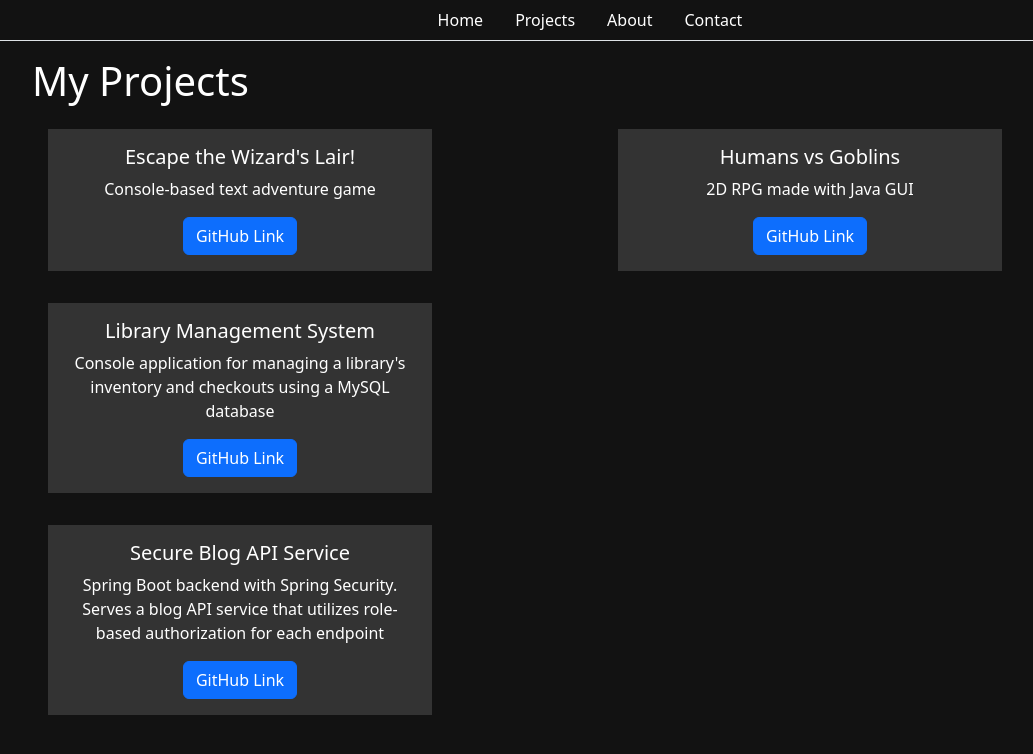
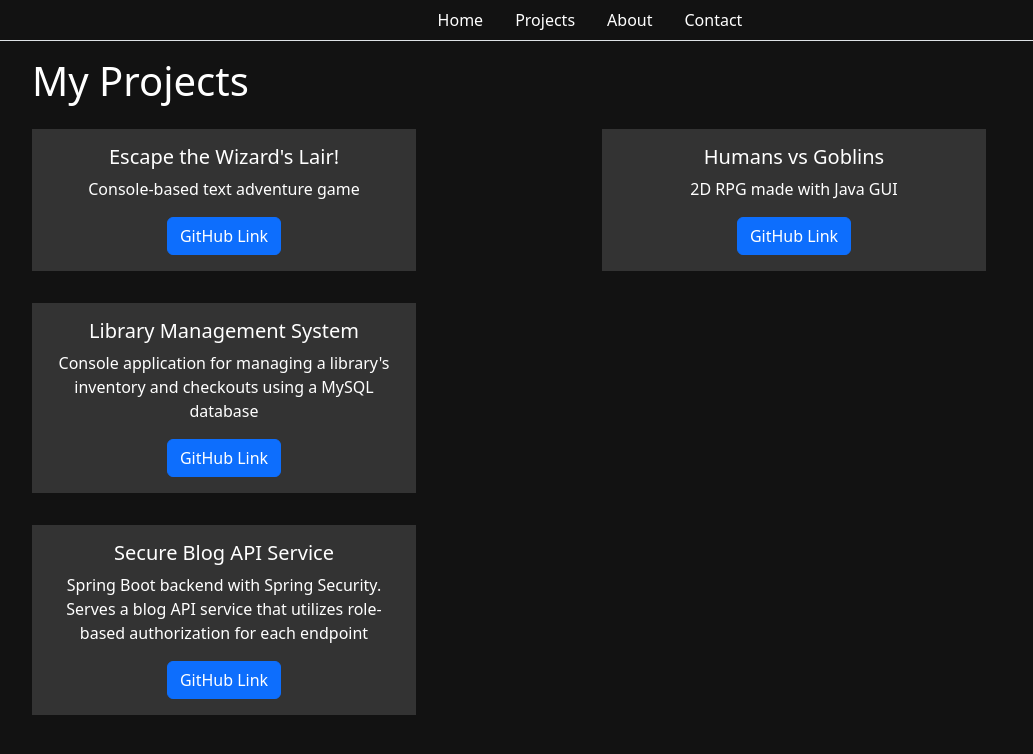
Before and after one commit to stanleyshi42/portfolio, an Angular app: page /projects in a window 1280 px wide. Shown: the top 754 px of the page, without its empty margins (50-1083 px from the left). Built offline with nearby package versions, Linux system fonts and the light colour scheme.

Commit message:
added missing hyperlink

```diff
--- a/src/app/projects/projects.component.html
+++ b/src/app/projects/projects.component.html
@@ -4,7 +4,7 @@
   <div class="row">
     <div class="col">
       <div
-        class="card text-center text-white border-0 m-3"
+        class="card text-center text-white border-0 my-3"
         style="width: 24rem"
       >
         <div class="card-body" style="background-color: #333333">
@@ -20,7 +20,7 @@
     </div>
     <div class="col">
       <div
-        class="card text-center text-white border-0 m-3"
+        class="card text-center text-white border-0 my-3"
         style="width: 24rem"
       >
         <div class="card-body" style="background-color: #333333">
@@ -36,7 +36,7 @@
     </div>
     <div class="col">
       <div
-        class="card text-center text-white border-0 m-3"
+        class="card text-center text-white border-0 my-3"
         style="width: 24rem"
       >
         <div class="card-body" style="background-color: #333333">
@@ -58,7 +58,7 @@
   <div class="row">
     <div class="col">
       <div
-        class="card text-center text-white border-0 m-3"
+        class="card text-center text-white border-0 my-3"
         style="width: 24rem"
       >
         <div class="card-body" style="background-color: #333333">
@@ -67,7 +67,7 @@
             Spring Boot backend with Spring Security. Serves a blog API service
             that utilizes role-based authorization for each endpoint
           </p>
-          <a href="#" class="btn btn-primary">GitHub Link</a>
+          <a href="https://github.com/stanleyshi42/secure-blog-api" class="btn btn-primary">GitHub Link</a>
         </div>
       </div>
     </div>
```
